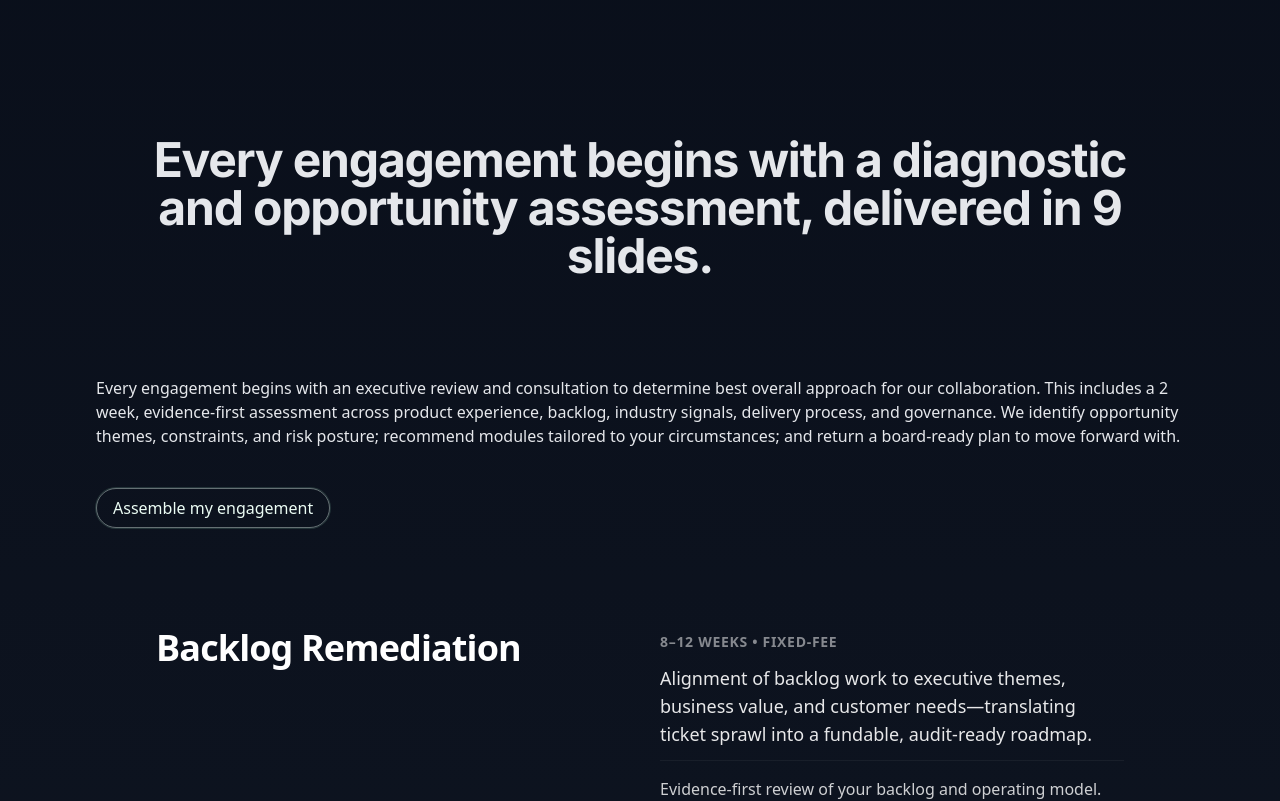
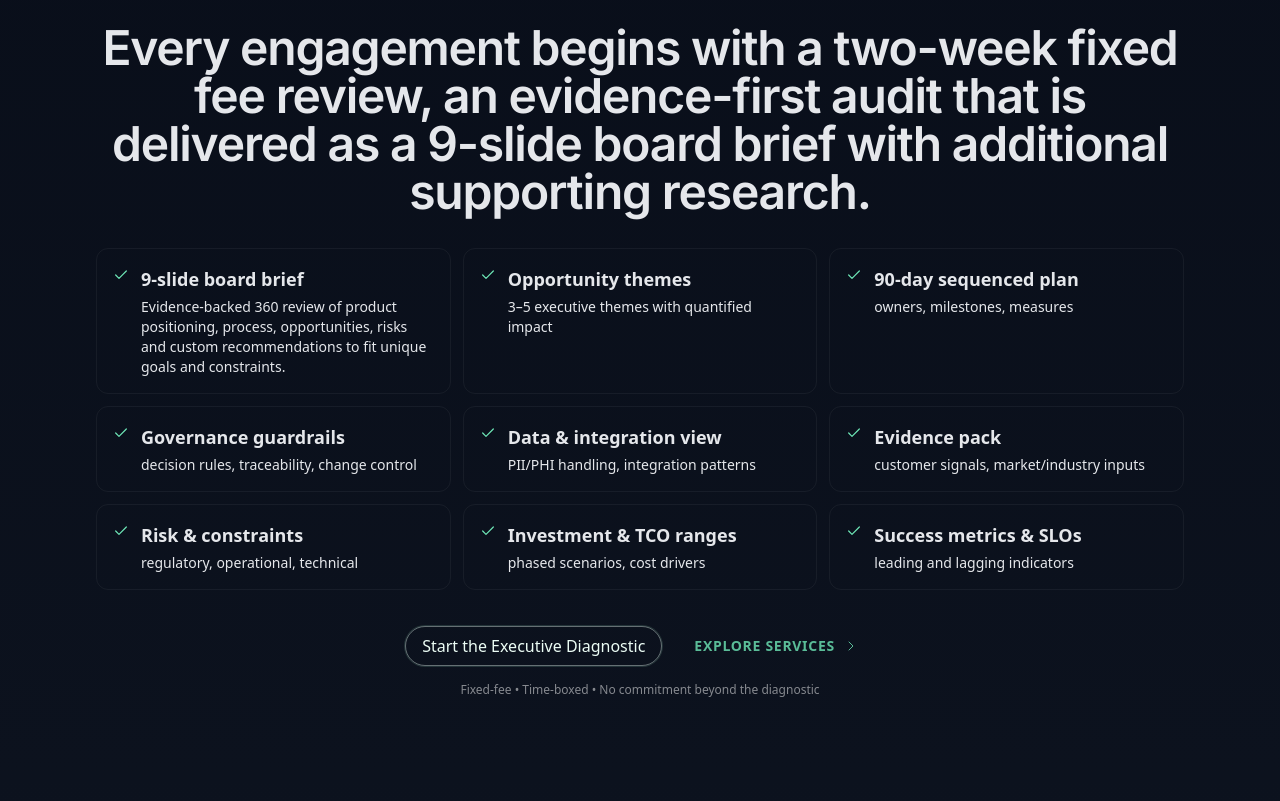
Before and after one commit to pitchnine/pitchnine, a SvelteKit app: page / in a window 1280 px wide. Shown: the part 1760-2561 px from the top of the page. Built offline with nearby package versions, Linux system fonts and the light colour scheme; a web font is replaced by a local one.

Commit message:
separated the discovery or diagnostic review from the list of services to try and highlight smallest possible yes

```diff
--- a/src/app.css
+++ b/src/app.css
@@ -27,3 +27,8 @@
 .logo-link {
     transition: transform 300ms ease;
 }
+
+/* h2s for sections */
+.header-text {
+    @apply text-center tracking-tight leading-tight font-semibold text-4xl lg:text-5xl;
+}
--- /dev/null
+++ b/src/lib/components/Diagnostics.svelte
@@ -0,0 +1,75 @@
+<script>
+  // what the Diagnostic delivers (left-aligned grid items)
+  const diagnosticArtifacts = [
+    { title: "9-slide board brief", meta: "Evidence-backed 360 review of product positioning, process, opportunities, risks and custom recommendations to fit unique goals and constraints." },
+    { title: "Opportunity themes", meta: "3–5 executive themes with quantified impact" },
+    { title: "90-day sequenced plan", meta: "owners, milestones, measures" },
+    { title: "Governance guardrails", meta: "decision rules, traceability, change control" },
+    { title: "Data & integration view", meta: "PII/PHI handling, integration patterns" },
+    { title: "Evidence pack", meta: "customer signals, market/industry inputs" },
+    { title: "Risk & constraints", meta: "regulatory, operational, technical" },
+    { title: "Investment & TCO ranges", meta: "phased scenarios, cost drivers" },
+    { title: "Success metrics & SLOs", meta: "leading and lagging indicators" }
+  ];
+
+  const Check = `
+    <svg viewBox="0 0 24 24" class="w-4 h-4 mt-[2px]" fill="none" stroke="currentColor" stroke-width="1.8">
+      <path d="M20 6L9 17l-5-5" stroke-linecap="round" stroke-linejoin="round" />
+    </svg>`;
+</script>
+
+<section class="relative mb-24 py-16" id="diagnostic">
+  <!-- Headline with the sentiment baked in -->
+  <h2 class="inter header-text mb-8 text-left text-3xl md:text-5xl font-semibold tracking-tight">
+    Every engagement begins with a two-week fixed fee review, an evidence-first audit that is delivered as a 9-slide board brief with additional supporting research.
+  </h2>
+
+  <!-- Artifact grid: left-aligned, checkmarks, thin borders like services (border-white/5) -->
+  <div class="mt-6 grid grid-cols-1 sm:grid-cols-2 lg:grid-cols-3 gap-3">
+    {#each diagnosticArtifacts as a}
+      <div class="border border-white/5 rounded-xl p-4 text-left">
+        <div class="flex items-start gap-3">
+          <span class="text-emerald-300" aria-hidden="true">{@html Check}</span>
+          <div>
+            <p class="text-lg font-semibold">{a.title}</p>
+            {#if a.meta}
+              <p class="mt-1 text-sm">{a.meta}</p>
+            {/if}
+          </div>
+        </div>
+      </div>
+    {/each}
+  </div>
+
+  <!-- Centered CTAs -->
+  <div class="mt-8 flex items-center justify-center gap-4">
+    <a
+      href="/contact?service=Executive%20Diagnostic"
+      data-cta="primary"
+      class="nav-link-active"
+    >
+      Start the Executive Diagnostic
+    </a>
+
+    <a
+      href="#services"
+      data-cta="secondary"
+      class="group inline-flex h-12 items-center gap-2 rounded-xl px-4
+             text-sm font-bold uppercase tracking-wider text-emerald-300/80
+             hover:text-emerald-200 focus:outline-none"
+    >
+      <span>Explore Services</span>
+      <svg viewBox="0 0 24 24"
+           class="h-4 w-4 transform-gpu transition-transform duration-200 ease-out
+                  group-hover:translate-x-[3px] group-hover:scale-110
+                  group-focus-visible:translate-x-[3px]
+                  motion-reduce:transition-none"
+           fill="none" stroke="currentColor" stroke-width="1.5">
+        <path d="M9 6l6 6-6 6" stroke-linecap="round" stroke-linejoin="round"/>
+      </svg>
+    </a>
+  </div>
+  <p class="mt-3 text-center text-xs text-white/50">
+    Fixed-fee • Time-boxed • No commitment beyond the diagnostic
+  </p>
+</section>
--- a/src/lib/components/ServicesGrid.svelte
+++ b/src/lib/components/ServicesGrid.svelte
@@ -2,9 +2,8 @@
 	const services = [
 		{
 			title: 'Backlog Remediation',
-      meta: '8–12 weeks • Fixed-fee',
-      desc: 'Alignment of backlog work to executive themes, business value, and customer needs—translating ticket sprawl into a fundable, audit-ready roadmap.',
-      more: 'Evidence-first review of your backlog and operating model. We de-duplicate, theme, and prioritize under clear decision rules; install cadence discipline; and return a credible 90-day plan with owners, dates, and measures.'
+			meta: '8–12 weeks • process audit & thematic organization',
+			more: 'Alignment of backlog work to executive themes, business value, and customer needs—translating ticket sprawl into a fundable, audit-ready roadmap. Evidence-first review of your backlog and operating model. We de-duplicate, theme, and prioritize under clear decision rules; install cadence discipline; and return a credible 90-day plan with owners, dates, and measures.'
 		},
 		{
 			title: 'AI Readiness',
@@ -39,12 +38,10 @@
 				<li class="group relative isolate w-full">
 					<!-- Hover overlay -->
 					<div
-            class="pointer-events-none absolute inset-0 -z-10 opacity-0 transition-opacity duration-300 group-hover:opacity-100"
-            style="background: linear-gradient(90deg,
-              rgba(255,255,255,0.03) 0%,
-              rgba(16,185,129,0.08) 35%,
-              rgba(16,185,129,0.04) 60%,
-              rgba(0,0,0,0) 100%);"
+						class="pointer-events-none absolute inset-0 -z-10 bg-gradient-to-r from-white/[0.03] via-emerald-500/10 to-transparent
+         opacity-0 transition-opacity duration-300 [-webkit-mask-image:linear-gradient(to_right,transparent,black_10%,black_70%,transparent)]
+         [mask-image:linear-gradient(to_right,transparent,black_10%,black_70%,transparent)]
+         group-hover:opacity-30"
 					></div>
 
 					<!-- Whole row is clickable -->
@@ -54,12 +51,12 @@
 						aria-label={`Open ${s.title}`}
 						on:click={() => go(s.title)}
 						on:keydown={(e) => onRowKey(e, s.title)}
-            class="cursor-pointer grid w-full grid-cols-1 items-start gap-x-10 gap-y-6 p-9 text-left
-                   lg:grid-cols-2 focus:outline-none focus:ring-2 focus:ring-emerald-500/30 rounded-xl"
+						class="grid w-full cursor-pointer grid-cols-1 items-start gap-x-10 gap-y-6 rounded-xl p-9
+                   text-left focus:outline-none focus:ring-2 focus:ring-emerald-500/30 lg:grid-cols-2"
 					>
 						<!-- Left: title -->
 						<div class="self-start">
-              <h4 class="text-5xl font-semibold tracking-tight text-white sm:text-4xl">
+							<h4 class="text-3xl lg:text-4xl font-semibold tracking-tight text-white">
 								{s.title}
 							</h4>
 						</div>
@@ -96,7 +93,9 @@
                            hover:translate-x-[4px] focus-visible:translate-x-[4px]
                            group-hover:translate-x-[4px]
                            motion-reduce:transition-none"
-                    fill="none" stroke="currentColor" stroke-width="2"
+										fill="none"
+										stroke="currentColor"
+										stroke-width="2"
 									>
 										<path d="M9 6l6 6-6 6" stroke-linecap="round" stroke-linejoin="round" />
 									</svg>
@@ -109,13 +108,18 @@
 		</ul>
 
 		<p class="mt-8 text-center text-xs font-medium text-white/40">
-      Pitch Nine is not a certification body; we install practical controls that align with your existing compliance program and industry standards.
+			Pitch Nine is not a certification body; we install practical controls that align with your
+			existing compliance program and industry standards.
 		</p>
 	</div>
 </section>
 
 <style>
 	@media (prefers-reduced-motion: reduce) {
-    .transition, .duration-300, .ease-out { transition: none !important; }
+		.transition,
+		.duration-300,
+		.ease-out {
+			transition: none !important;
+		}
 	}
 </style>
--- a/src/routes/+page.svelte
+++ b/src/routes/+page.svelte
@@ -3,6 +3,7 @@
 	import Footer from '$lib/components/Footer.svelte';
 	import Coder from '$lib/components/Coder.svelte';
   import ServicesGrid from '$lib/components/ServicesGrid.svelte';
+  import Diagnostics from '$lib/components/Diagnostics.svelte';
 </script>
 
 <Nav />
@@ -13,7 +14,7 @@
 
 <!--2. ICP Statement + Logo Cred -->
 <section class="relative mb-32 py-16">
-	<h2 class="inter mb-24 px-3 text-center text-3xl font-bold tracking-tight md:px-10 md:text-5xl">
+	<h2 class="inter mb-24 header-text">
 		Pitch Nine brings disciplined momentum to complex products in high-stakes industries, where precision and compliance is everything.
 	</h2>
 	<div class="grid grid-cols-2 gap-8 md:grid-cols-4 lg:grid-cols-5">
@@ -106,21 +107,18 @@
 </section>
 
 <!--3. What we actually do-->
-<section class="relative py-64">
-	<h2 class="inter mb-24 px-3 text-center text-3xl font-bold tracking-tight md:px-10 md:text-5xl">Every engagement begins with a diagnostic and opportunity assessment, delivered in 9 slides.</h2>
-	<p>Every engagement begins with an executive review and consultation to determine best overall approach for our collaboration. This includes a 2 week, evidence-first assessment across product experience, backlog, industry signals, delivery process, and governance. We identify opportunity themes, constraints, and risk posture; recommend modules tailored to your circumstances; and return a board-ready plan to move forward with.</p>
-	<!-- Primary CTA -->
-    <div class="mt-10">
-      <a
-        href="/contact"
-        data-cta="primary"
-        class="nav-link-active"
-      >
-        Assemble my engagement
-      </a>
-    </div>
-	<ServicesGrid />
+<section class="relative py-24 sm:py-32" id="diagnostic">
+<Diagnostics />
+  </section>
+
+  <!-- Your services list -->
+   <section class="relative py-24 sm:py-32" id="services">
+    <h2 class="inter mb-24 header-text">
+     Services
+    </h2>
+  <ServicesGrid />
 </section>
+
 
 <!--4. Case studies-->
 <section class="relative h-screen">
```
Lines whose indentation alone changed are shown as unchanged.
